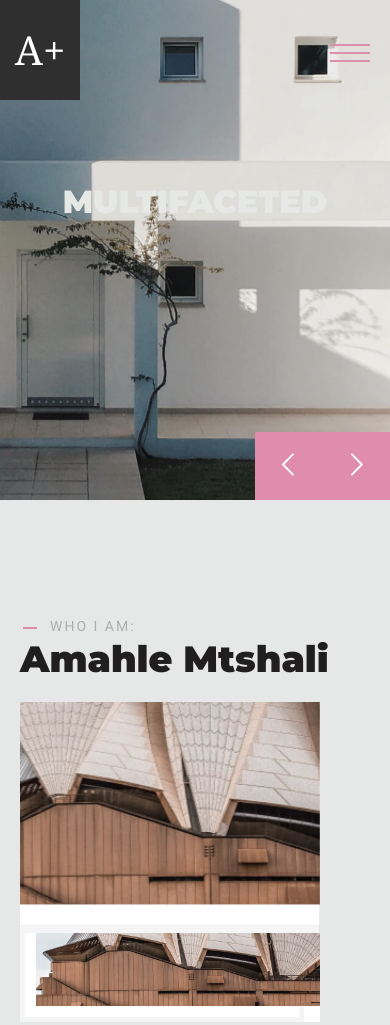
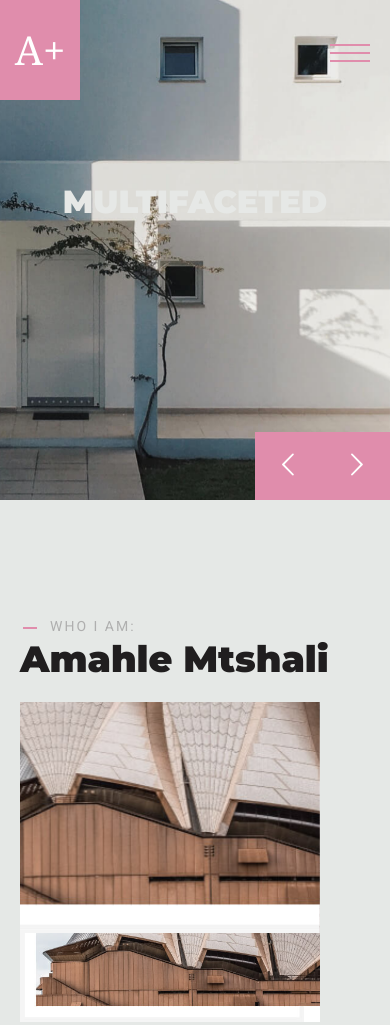
Before and after one commit to amahlemtshali23/portfolio, a plain HTML site: page index.html in a window 390 px wide. Shown: the top 1025 px of the page. Drawn offline with nearby package versions, Linux system fonts and the light colour scheme; files whose address does not match are found by name.

Commit message:
logo color update on small screens

```diff
--- a/project_style.css
+++ b/project_style.css
@@ -2187,7 +2187,6 @@ body.nav-active .nav__block .nav__block-item {
             height: var(--header-height);
             display: flex;
             align-items: center;
-            background-color: var(--dark-color);
             padding: 0px;
             margin-right: 60px;
             transition: 0.5s all ease-out;
--- a/style.css
+++ b/style.css
@@ -3142,7 +3142,6 @@ footer#footer {
       height: var(--header-height);
       display: flex;
       align-items: center;
-      background-color: var(--dark-color);
       padding: 0px;
       margin-right: 60px;
       transition: 0.5s all ease-out;
```
